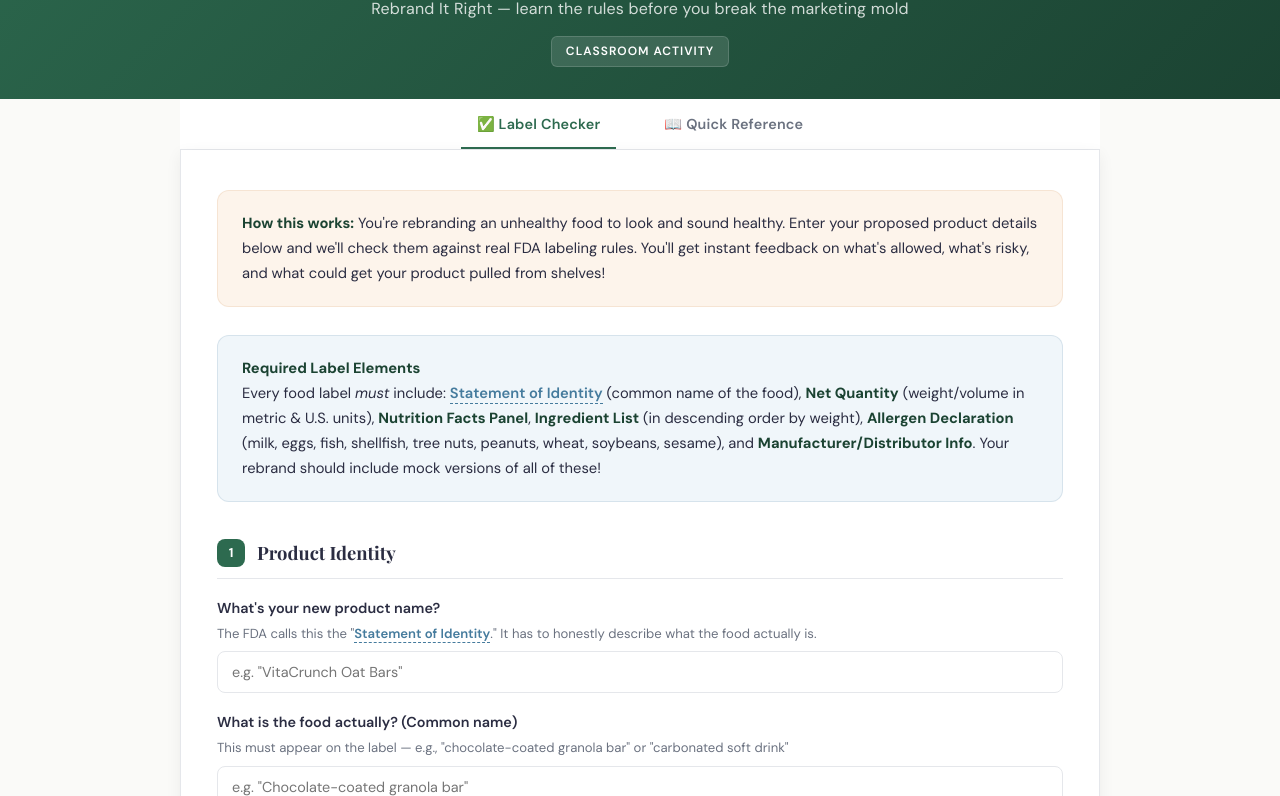
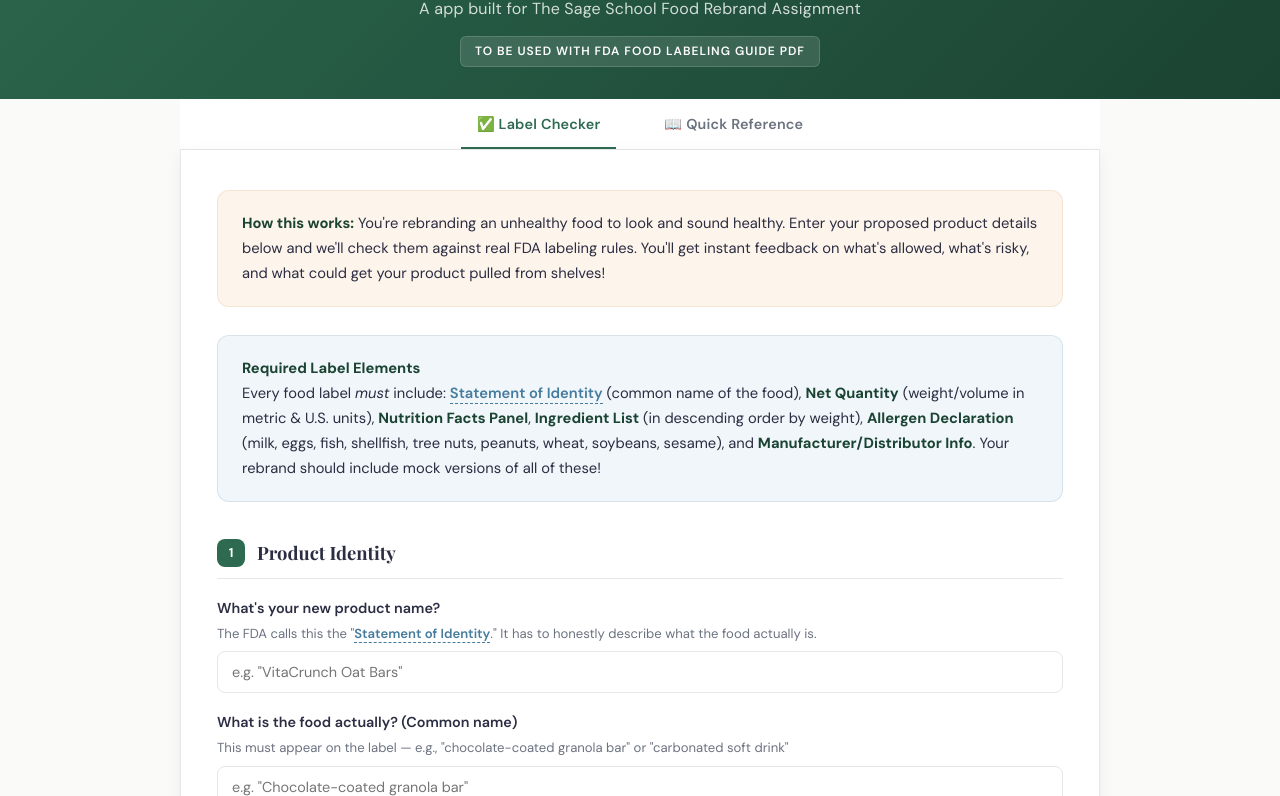
Before and after one commit to amckeaner/FDA-Food-Label-Checker, a plain HTML site: page index.html in a window 1280 px wide. Shown: the part 120-916 px from the top of the page. Drawn offline with nearby package versions, Linux system fonts and the light colour scheme.

Commit message:
Revise title and header description in index.html
Updated title and header content for clarity.

```diff
--- a/index.html
+++ b/index.html
@@ -3,7 +3,7 @@
 <head>
 <meta charset="UTF-8">
 <meta name="viewport" content="width=device-width, initial-scale=1.0">
-<title>FDA Label Checker — Rebrand It Right!</title>
+<title>FDA Label Checker</title>
 <style>
   @import url('https://fonts.googleapis.com/css2?family=DM+Sans:ital,opsz,wght@0,9..40,400;0,9..40,500;0,9..40,600;0,9..40,700;1,9..40,400&family=Playfair+Display:wght@600;700;800&display=swap');
   :root {
@@ -488,8 +488,8 @@
   <div class="header-inner">
     <div class="header-food-strip">🍎 🥦 🧀 🍞 🥩 🫘 🥛 🌽 🍇 🐟</div>
     <h1>FDA Label Checker</h1>
-    <p>Rebrand It Right — learn the rules before you break the marketing mold</p>
-    <div class="header-badge">Classroom Activity</div>
+    <p>A app built for The Sage School Food Rebrand Assignment</p>
+    <div class="header-badge">To be used with FDA Food Labeling Guide PDF</div>
   </div>
 </header>
 
```
